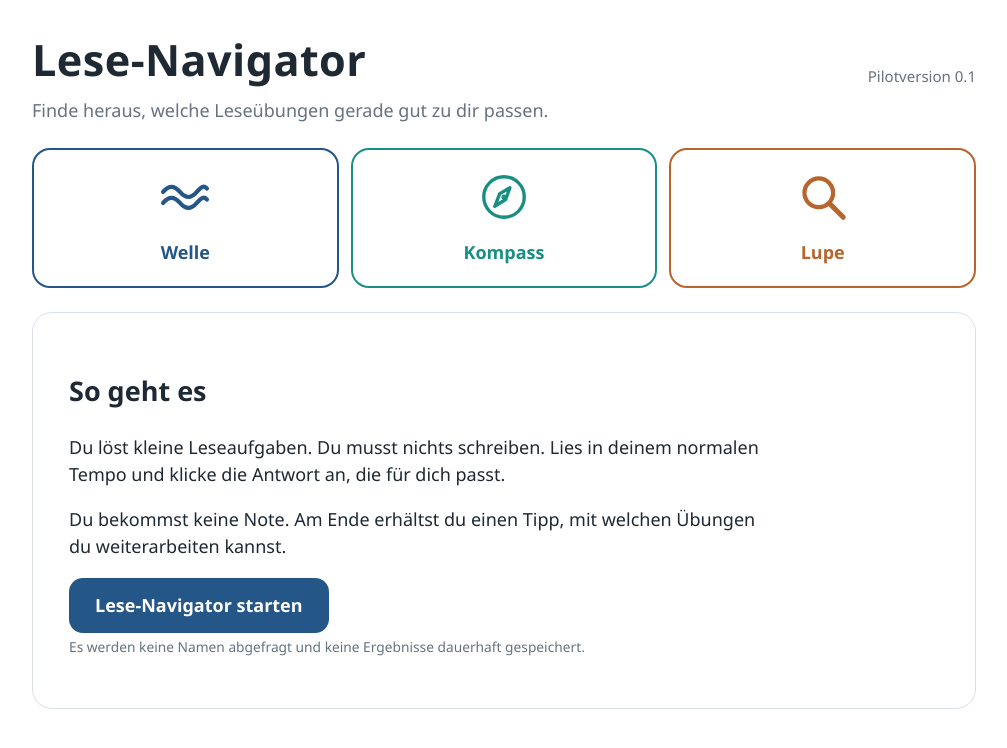
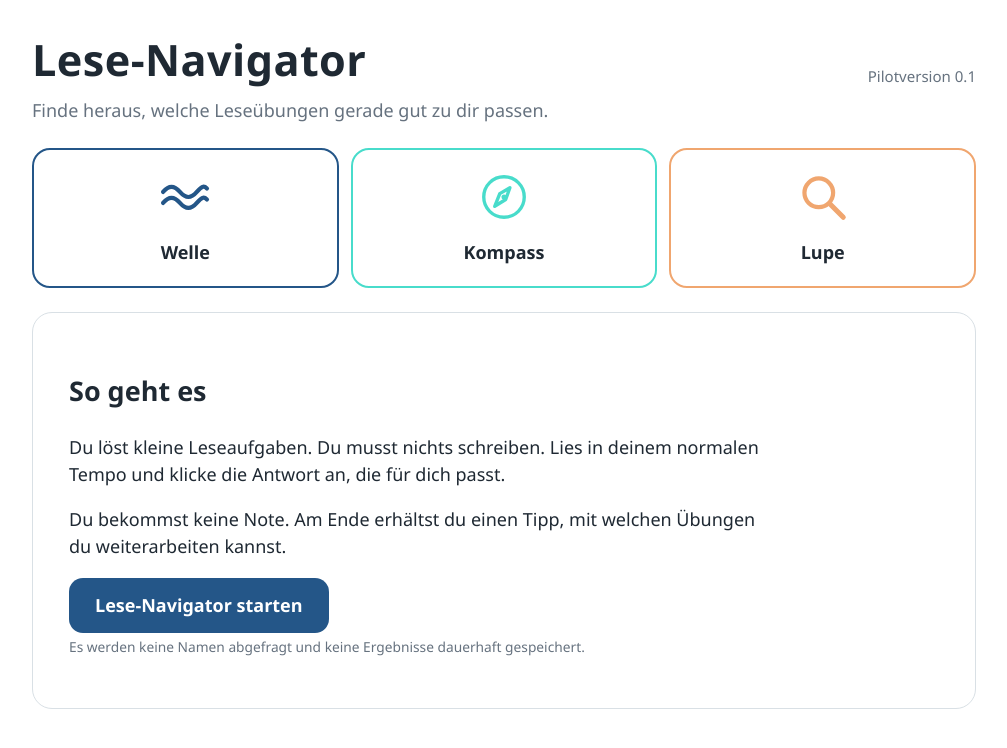
Before and after one commit to technikerleben/lesediagnostik5, a Next.js app: page / in a window 1280 px wide. Shown: the top 748 px of the page, without its empty margins (136-1143 px from the left). Built offline with nearby package versions, Linux system fonts and the light colour scheme.

Commit message:
Nutze exakt die drei Farben des 5.3 Designs

```diff
--- a/app/globals.css
+++ b/app/globals.css
@@ -98,9 +98,34 @@ button {
   height: 54px;
 }
 
-.wave { color: var(--blue); }
-.compass { color: #198f83; }
-.magnifier { color: #b8642d; }
+.wave { --path-accent: var(--blue); }
+.compass { --path-accent: var(--mint); }
+.magnifier { --path-accent: var(--orange); }
+
+.path-card.wave,
+.path-card.compass,
+.path-card.magnifier,
+.result-main.wave,
+.result-main.compass,
+.result-main.magnifier,
+.result-secondary.wave,
+.result-secondary.compass,
+.result-secondary.magnifier {
+  color: var(--text);
+  border-color: var(--path-accent);
+}
+
+.path-card.wave svg,
+.path-card.compass svg,
+.path-card.magnifier svg,
+.result-main.wave svg,
+.result-main.compass svg,
+.result-main.magnifier svg,
+.result-secondary.wave svg,
+.result-secondary.compass svg,
+.result-secondary.magnifier svg {
+  color: var(--path-accent);
+}
 
 .intro-card,
 .task-card,
```
